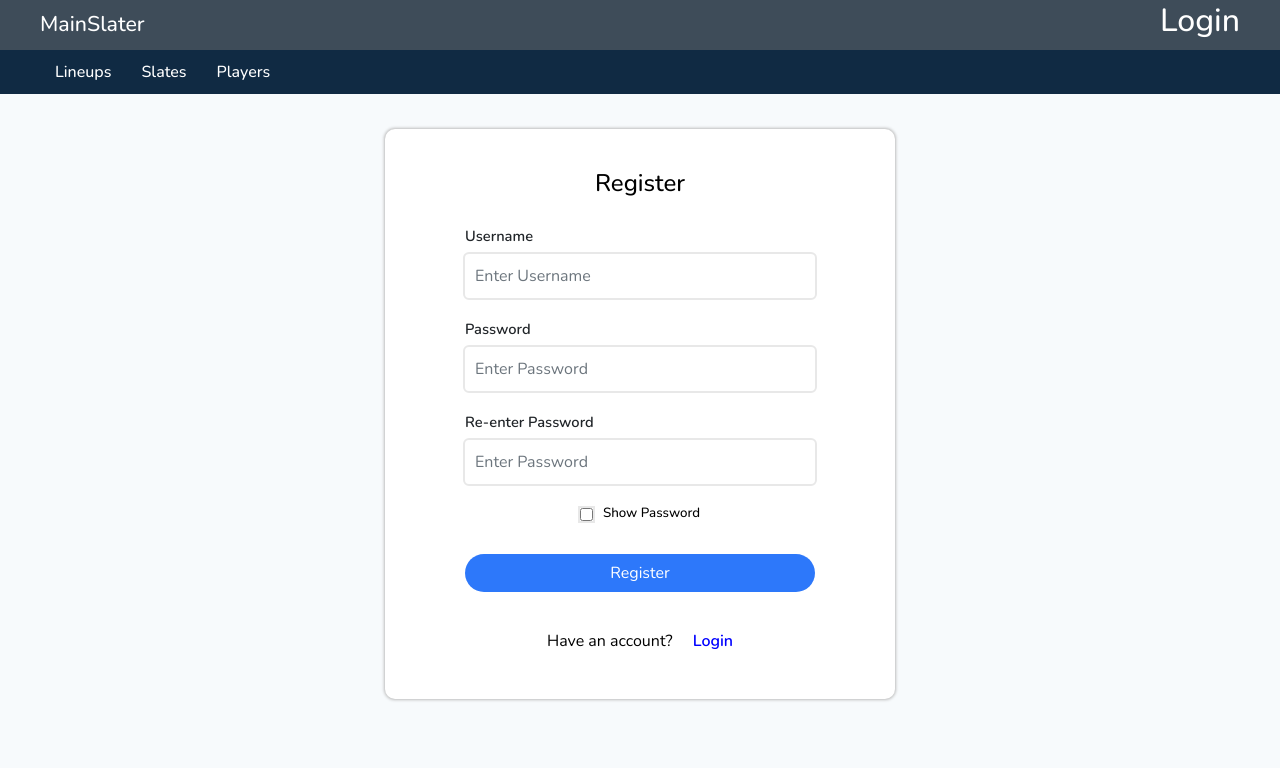
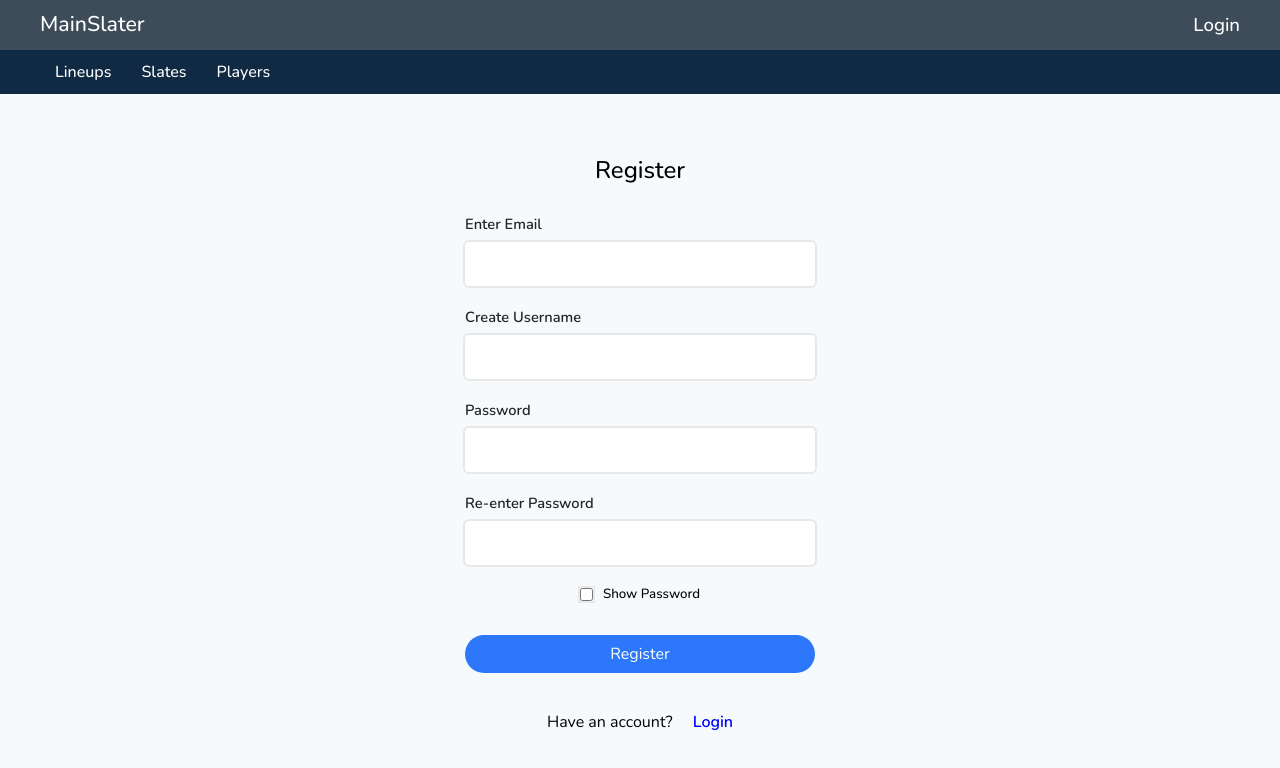
Before and after one commit to n-roth12/DFS-Lineup-Tracker, a React (Create React App) app: page /register in a window 1280 px wide. Shown: the top 768 px of the page. Built offline with nearby package versions, Linux system fonts and the light colour scheme; a web font is replaced by a local one.

Commit message:
UI changes to login and register pages.

```diff
--- a/src/components/Navbar/UpperNav/UpperNav.js
+++ b/src/components/Navbar/UpperNav/UpperNav.js
@@ -41,10 +41,7 @@ const UpperNav = () => {
             </div>
             :
             <div>
-              {!sessionStorage.dfsTrackerToken ?
-                <h2 className='logout-btn' onClick={() => navigate("/login")}>Login</h2>
-                : <h2 className="logout-btn" onClick={logout}>Logout</h2>
-              }
+              <h2 className='logout-btn' onClick={() => navigate("/login")}>Login</h2>
             </div>
           }
         </div>
--- a/src/components/Navbar/UpperNav/UpperNav.scss
+++ b/src/components/Navbar/UpperNav/UpperNav.scss
@@ -67,5 +67,14 @@
     .profile-btns {
         display: flex;
         align-items: center;
+
+        .logout-btn {
+            margin: auto;
+            font-size: 14pt;
+            cursor: pointer;
+        }
+        .logout-btn:hover {
+            color: var(--grey-3);
+        }
     }
 }
--- a/src/components/Pages/LoginPage/LoginPage.js
+++ b/src/components/Pages/LoginPage/LoginPage.js
@@ -55,11 +55,11 @@ const LoginPage = ({ setToken, setUserId }) => {
 				<h1>Login</h1>
 				<form className="login-form" onSubmit={handleSubmit}>
 			    	<div>
-			    		<label>Username</label>
-			    		<input className="form-control" type="text" placeholder="Enter Username" value={username}
+			    		<label>Username or Email</label>
+			    		<input className="form-control" type="text" placeholder="" value={username}
 			    			onChange={(e) => setUsername(e.target.value)} />
 			    		<label>Password</label>
-			    		<input className="form-control" type={showPassword ? "text" : "password"} placeholder="Enter Password" value={password}
+			    		<input className="form-control" type={showPassword ? "text" : "password"} placeholder="" value={password}
 			    		onChange={(e) => setPassword(e.target.value)} />
 			    		<div className="show-password">
 			    			<input className="checkbox" type="checkbox" checked={showPassword} onClick={toggle} />
--- a/src/components/Pages/LoginPage/LoginPage.scss
+++ b/src/components/Pages/LoginPage/LoginPage.scss
@@ -3,7 +3,6 @@
 	flex-direction: column;
 	justify-content: center;
 	align-items: center;
-	height: 80vh;
 	width: 100vw;
 
 	.login-form-wrapper {
@@ -11,13 +10,12 @@
 		flex-direction: column;
 		justify-content: center;
 		align-items: center;
-		background-color: #ffffff;
-		border-radius: 10px;
-		padding: 40px 80px 40px 80px;
-		box-shadow: 0px 0px 3px 1px var(--grey-5);
+		margin-top: calc(40px + 4vh);
 
 		h1 {
 			font-size: 18pt;
+			width: 100%;
+			text-align: center;
 		}
 
 		label {
--- a/src/components/Pages/RegisterPage/RegisterPage.js
+++ b/src/components/Pages/RegisterPage/RegisterPage.js
@@ -13,10 +13,11 @@ const LandingPage = ({ setToken }) => {
 	const [passwordCheck, setPasswordCheck] = useState('')
 	const [alert, setAlert] = useState('')
 	const [showPassword, setShowPassword] = useState(false)
+  const [email, setEmail] = useState('')
 
 	const onSubmit = async () => {
 		if (password === passwordCheck) {
-			const params = {'username': username, 'password': password}
+			const params = {'username': username, 'password': password, 'email': email}
 			await axios.post(`${api_url}/users/register`, params)
 			.then((res) => {
 				setToken(res.data.token)
@@ -51,14 +52,17 @@ const LandingPage = ({ setToken }) => {
 				<h1>Register</h1>
 				<form className="register-form" onSubmit={onSubmit}>
 		    	<div>
-		    		<label>Username</label>
-		    		<input className="form-control" type="text" placeholder="Enter Username" value={username}
+            <label>Enter Email</label>
+            <input className='form-control' type="text" placeholder="" value={email}
+              onChange={(e) => setEmail(e.target.value)} />
+		    		<label>Create Username</label>
+		    		<input className="form-control" type="text" placeholder="" value={username}
 		    			onChange={(e) => setUsername(e.target.value)} />
 		    		<label>Password</label>
-		    		<input className="form-control" type={showPassword ? "text" : "password"} placeholder="Enter Password" value={password}
+		    		<input className="form-control" type={showPassword ? "text" : "password"} placeholder="" value={password}
 		    		onChange={(e) => setPassword(e.target.value)} />
 		    		<label>Re-enter Password</label>
-		    		<input className="form-control" type={showPassword ? "text" : "password"} placeholder="Enter Password" value={passwordCheck}
+		    		<input className="form-control" type={showPassword ? "text" : "password"} placeholder="" value={passwordCheck}
 		    		onChange={(e) => setPasswordCheck(e.target.value)} />
 		    		<div className="show-password">
 		    			<input className="checkbox" type="checkbox" checked={showPassword} onClick={toggle} />
--- a/src/components/Pages/RegisterPage/RegisterPage.scss
+++ b/src/components/Pages/RegisterPage/RegisterPage.scss
@@ -3,7 +3,6 @@
 	flex-direction: column;
 	justify-content: center;
 	align-items: center;
-	height: 80vh;
 	width: 100vw;
 
 	.register-form-wrapper {
@@ -11,13 +10,12 @@
 		flex-direction: column;
 		justify-content: center;
 		align-items: center;
-		background-color: #ffffff;
-		border-radius: 10px;
-		padding: 40px 80px 40px 80px;
-		box-shadow: 0px 0px 3px 1px var(--grey-5);
+		margin-top: calc(30px + 4vh);
 
 		h1 {
 			font-size: 18pt;
+			text-align: center;
+			width: 100%;
 		}
 
 		label {
```
